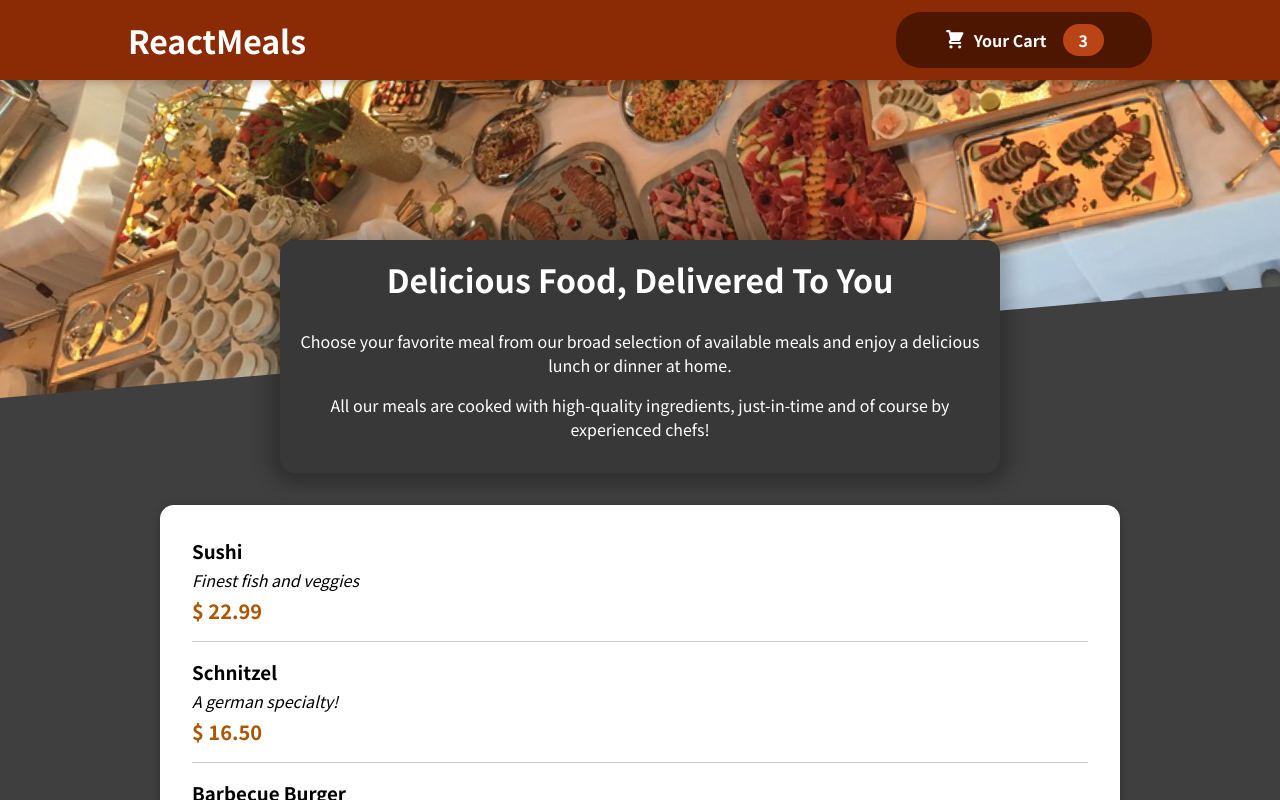
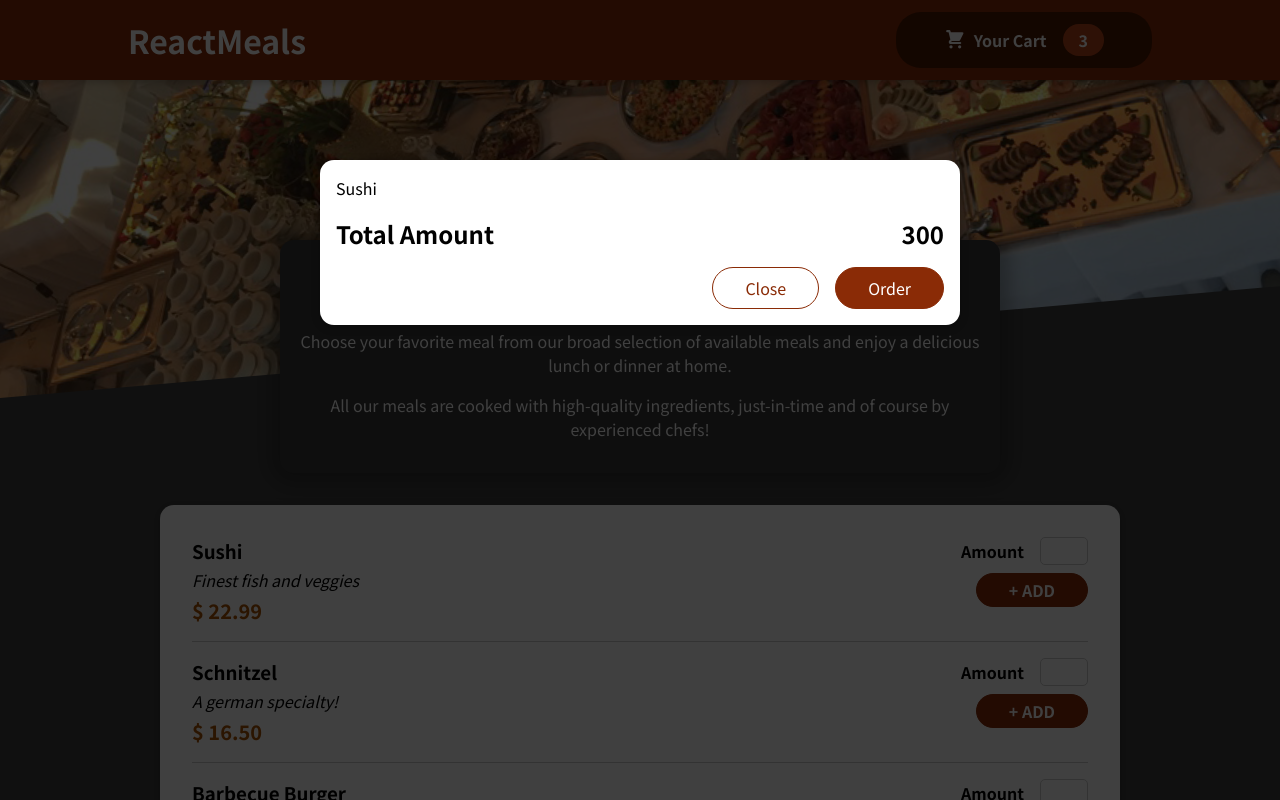
Before and after one commit to abhiedward001/Food_Hunt, a JavaScript app: page / in a window 1280 px wide. Shown: the top 800 px of the page. Built offline with nearby package versions, Linux system fonts and the light colour scheme.

Commit message:
Added the cart,Meals,Input and Modal component

```diff
--- a/public/index.html
+++ b/public/index.html
@@ -28,6 +28,7 @@
   </head>
   <body>
     <noscript>You need to enable JavaScript to run this app.</noscript>
+    <div id="overlays"></div>
     <div id="root"></div>
     <!--
       This HTML file is a template.
--- a/src/App.js
+++ b/src/App.js
@@ -1,11 +1,11 @@
 import Header from "./components/Layout/Header";
 import Meals from "./components/Meals/Meals";
-
-
+import Cart from "./components/Cart/Cart";
 
 function App() {
   return (
     <>
+    <Cart></Cart>
     <Header></Header>
     <main>
     <Meals></Meals>
--- /dev/null
+++ b/src/components/Cart/Cart.js
@@ -0,0 +1,30 @@
+import styles from './Cart.module.css';
+import Modal from '../UI/Modal';
+const Cart = (props) => {
+
+    const cartItems = (
+        <ul className={styles['cart-items']}>
+            {[{ id: '1', name: 'Sushi', amount: 2, price: 12.192 }].map((item) =>
+            (
+                <li>{item.name}</li>
+            ))}
+        </ul>
+    );
+    return (
+        <>
+       <Modal>
+        {cartItems}
+        <div className={styles.total}>
+            <span>Total Amount</span>
+            <span>300</span>
+        </div>
+        <div className={styles.actions}>
+            <button className={styles['button--alt']}>Close</button>
+            <button className={styles.button}>Order</button>
+        </div>
+       </Modal>
+        </>
+    );
+};
+
+export default Cart;
--- /dev/null
+++ b/src/components/Cart/Cart.module.css
@@ -0,0 +1,46 @@
+.cart-items {
+    list-style: none;
+    margin: 0;
+    padding: 0;
+    max-height: 20rem;
+    overflow: auto;
+  }
+
+  .total {
+    display: flex;
+    justify-content: space-between;
+    align-items: center;
+    font-weight: bold;
+    font-size: 1.5rem;
+    margin: 1rem 0;
+  }
+
+  .actions {
+    text-align: right;
+  }
+
+  .actions button {
+    font: inherit;
+    cursor: pointer;
+    background-color: transparent;
+    border: 1px solid #8a2b06;
+    padding: 0.5rem 2rem;
+    border-radius: 25px;
+    margin-left: 1rem;
+  }
+
+  .actions button:hover,
+  .actions button:active {
+    background-color: #5a1a01;
+    border-color: #5a1a01;
+    color: white;
+  }
+
+  .actions .button--alt {
+    color: #8a2b06;
+  }
+
+  .actions .button {
+    background-color: #8a2b06;
+    color: white;
+  }
--- a/src/components/Meals/MealItems/MealItem.js
+++ b/src/components/Meals/MealItems/MealItem.js
@@ -1,5 +1,5 @@
 import styles from './MealItem.module.css';
-
+import MealItemForm from './MealItemForm';
 
 
 const MealItem=(props)=>
@@ -12,9 +12,13 @@
             <div className={styles.description}>{props.description}</div>
             <div className={styles.price}>{price}</div>
         </div>
-        <div></div>
+        <div>
+       <MealItemForm>
+
+       </MealItemForm>
+        </div>
     </li>
-)
+);
 };
 
 
--- /dev/null
+++ b/src/components/Meals/MealItems/MealItemForm.js
@@ -0,0 +1,26 @@
+import styles from './MealItemForm.module.css';
+import Input from './../../UI/Input';
+
+const MealItemForm=(props)=>{
+    return (
+
+    <form className={styles.form}>
+        <Input
+         label="Amount"
+         input={{
+            id:`Id${Math.random()}_${Math.random()}`,
+            type:'number',
+            min:'1',
+            max:'10',
+            steps:'1',
+            defaultValue:'1'
+        }}>
+
+        </Input>
+        <button>+ ADD</button>
+    </form>
+
+    );
+};
+
+export default MealItemForm;
--- /dev/null
+++ b/src/components/Meals/MealItems/MealItemForm.module.css
@@ -0,0 +1,20 @@
+.form {
+    text-align: right;
+  }
+
+  .form button {
+    font: inherit;
+    cursor: pointer;
+    background-color: #8a2b06;
+    border: 1px solid #8a2b06;
+    color: white;
+    padding: 0.25rem 2rem;
+    border-radius: 20px;
+    font-weight: bold;
+  }
+
+  .form button:hover,
+  .form button:active {
+    background-color: #641e03;
+    border-color: #641e03;
+  }
--- /dev/null
+++ b/src/components/UI/Input.js
@@ -0,0 +1,17 @@
+import styles from './Input.module.css';
+
+
+
+const Input=(props)=>
+{
+return(
+   <div className={styles.input}>
+    <label htmlFor={props.input.id}>
+     {props.label}
+    </label>
+    <input {...props.Input} ></input>
+   </div>
+);
+};
+
+export default Input;
--- /dev/null
+++ b/src/components/UI/Input.module.css
@@ -0,0 +1,18 @@
+.input {
+  display: flex;
+  align-items: center;
+  margin-bottom: 0.5rem;
+}
+
+.input label {
+  font-weight: bold;
+  margin-right: 1rem;
+}
+
+.input input {
+  width: 3rem;
+  border-radius: 5px;
+  border: 1px solid #ccc;
+  font: inherit;
+  padding-left: 0.5rem;
+}
--- /dev/null
+++ b/src/components/UI/Modal.js
@@ -0,0 +1,32 @@
+import styles from './Modal.module.css';
+import { createPortal } from 'react-dom';
+
+const Backdrop = (props) => {
+    return (
+        <div className={styles.backdrop} />
+    );
+};
+
+const ModalOverlay = (props) => {
+    return (
+        <div className={styles.modal}>
+            <div className={styles.content}>
+                {props.children}
+            </div>
+        </div>
+    );
+};
+
+
+const portalElement=document.getElementById('overlays');
+const Modal = (props) => {
+    return (
+        <>
+        {createPortal( <Backdrop />,portalElement)}
+        {createPortal(  <ModalOverlay>{props.children} </ModalOverlay>,portalElement)}
+        </>
+    )
+};
+
+
+export default Modal;
--- /dev/null
+++ b/src/components/UI/Modal.module.css
@@ -0,0 +1,40 @@
+.backdrop {
+    position: fixed;
+    top: 0;
+    left: 0;
+    width: 100%;
+    height: 100vh;
+    z-index: 20;
+    background-color: rgba(0, 0, 0, 0.75);
+  }
+
+  .modal {
+    position: fixed;
+    top: 20vh;
+    left: 5%;
+    width: 90%;
+    background-color: white;
+    padding: 1rem;
+    border-radius: 14px;
+    box-shadow: 0 2px 8px rgba(0, 0, 0, 0.25);
+    z-index: 30;
+    animation: slide-down 300ms ease-out forwards;
+  }
+
+  @media (min-width: 768px) {
+    .modal {
+      width: 40rem;
+      left: calc(50% - 20rem);
+    }
+  }
+
+  @keyframes slide-down {
+    from {
+      opacity: 0;
+      transform: translateY(-3rem);
+    }
+    to {
+      opacity: 1;
+      transform: translateY(0);
+    }
+  }
```
